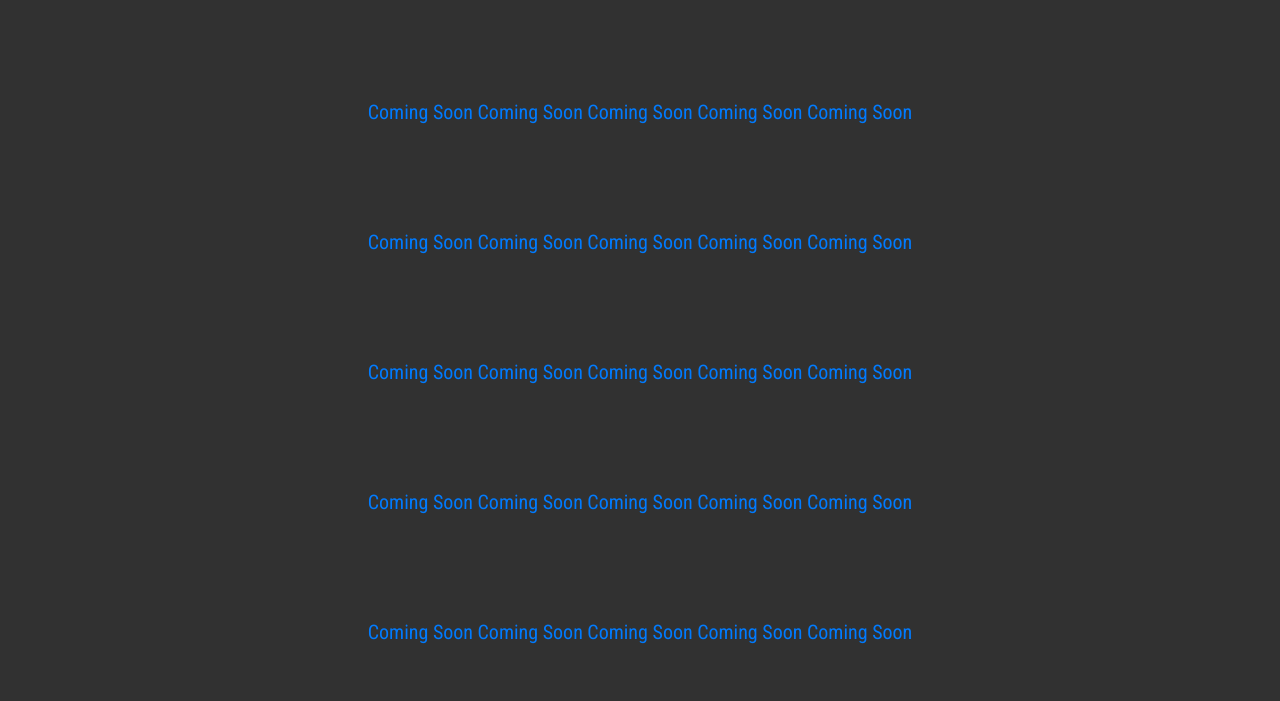
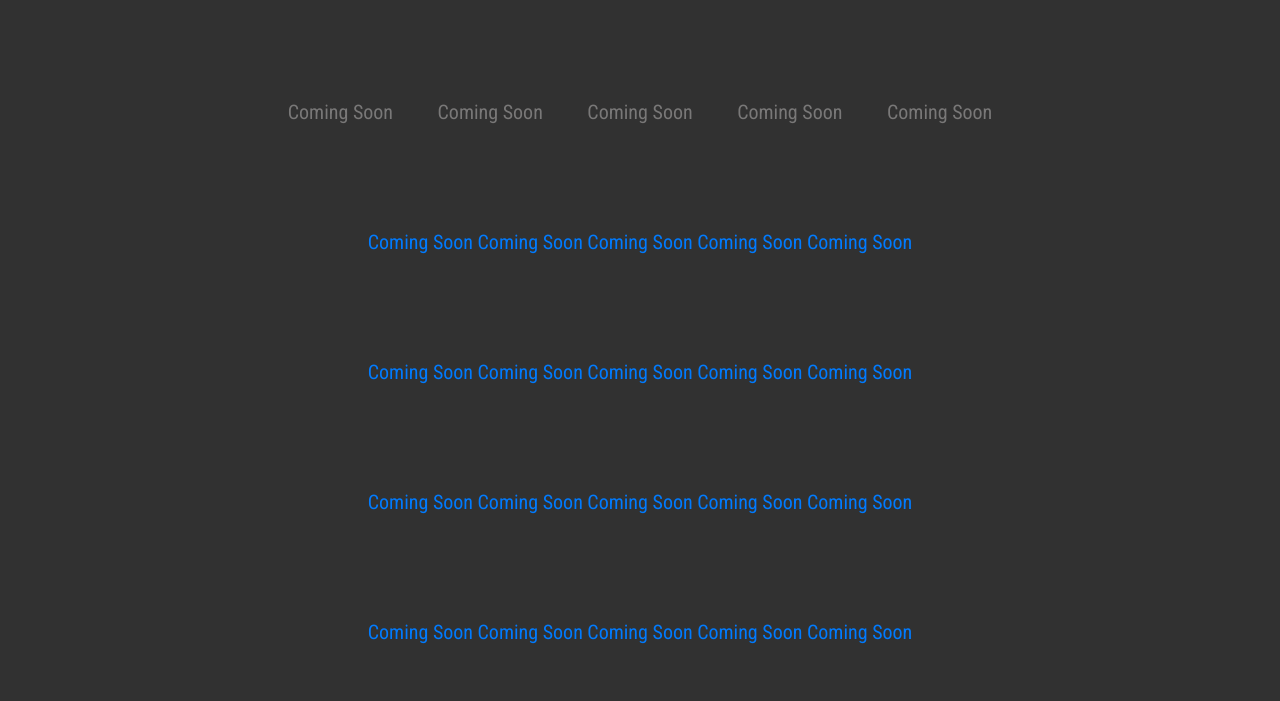
Before and after one commit to stewilondanga/gamers-zone, a plain HTML site: page index.html in a window 1280 px wide. Shown: the part 99-800 px from the top of the page. Drawn offline with nearby package versions, Linux system fonts and the light colour scheme.

Commit message:
add css/styles.css

```diff
--- a/css/styles.css
+++ b/css/styles.css
@@ -114,14 +114,15 @@ a {
   overflow: hidden;
 }
 
-/*.link-effect-2 a {
+.link-effect-2 a {
   overflow: hidden;
   padding: 20px;
   height: 1em;
   color: #797878;
   font-weight: 400;
 }
-.link-effect-2 a span {
+
+/*.link-effect-2 a span {
   position: relative;
   display: inline-block;
   -moz-transition: 0.3s;
```
